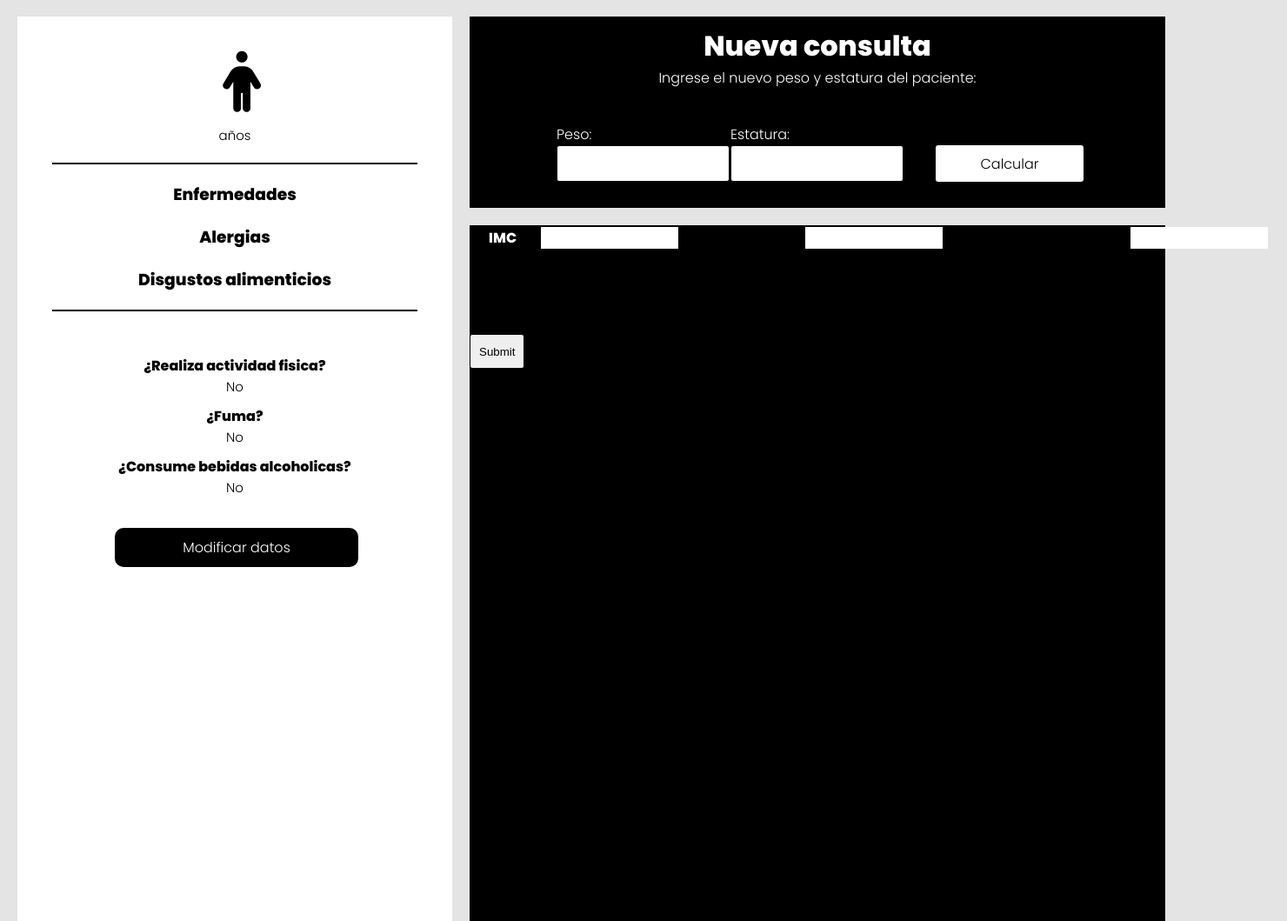
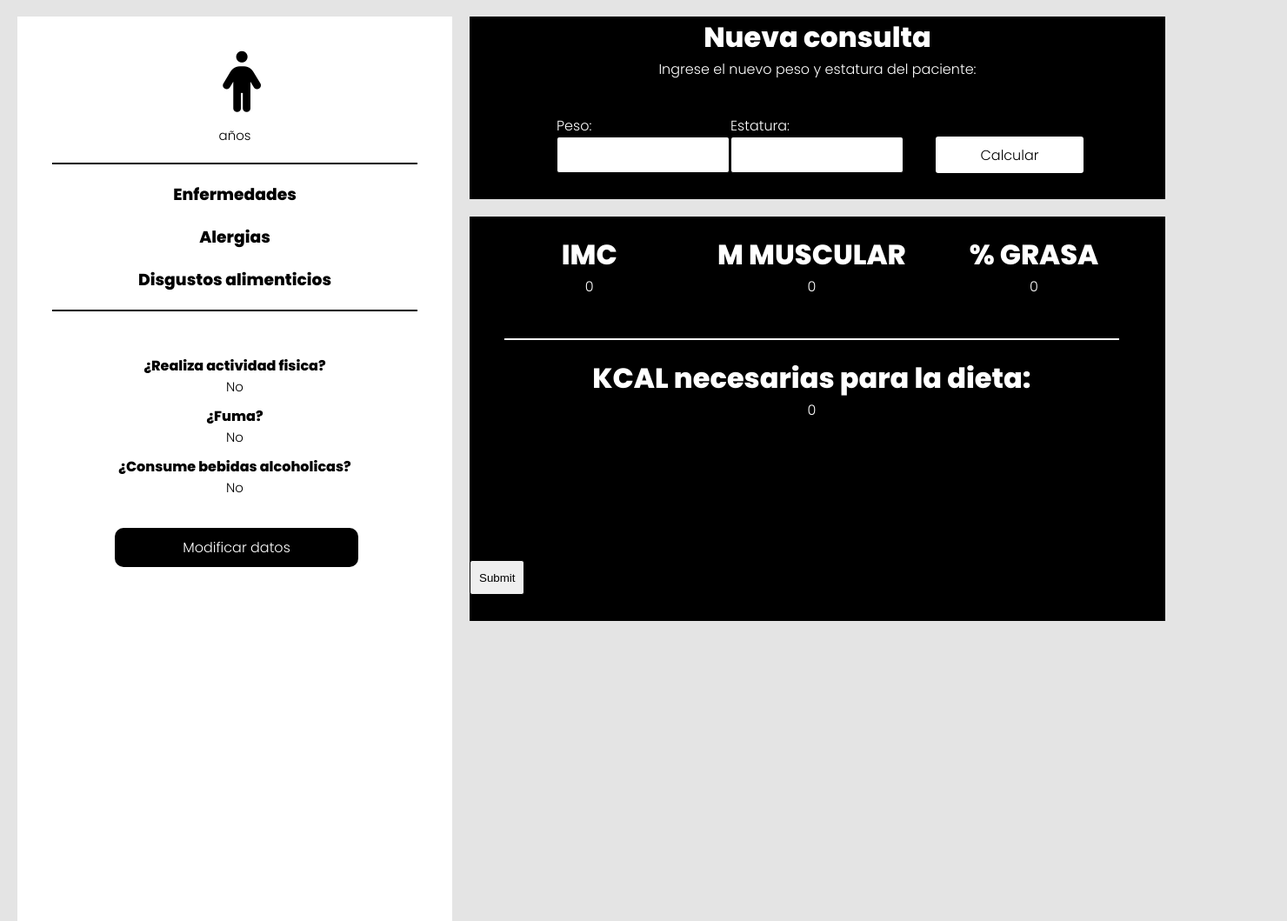
Before and after one commit to fxbelx1/Consultorio-Nutricionista, a PHP site: page /HTML/consulta_paciente.php?prueba= in a window 1480 px wide. Shown: the part 101-1160 px from the top of the page at 87% size. Run offline with PHP 8.4, Linux system fonts and the light colour scheme; data that the repository does not hold is empty; some libraries are stand-ins or nearby versions.

Commit message:
Se agrego el contenedor que muestra los calculos de la consulta

```diff
--- a/CSS/index_diseño.css
+++ b/CSS/index_diseño.css
@@ -390,13 +390,17 @@ header{
     /*border-radius: 1em;*/
     float: right;
     font-family: 'Poppins', sans-serif;
+    /*background-color: black;*/
+}
+
+.uno{
+    margin-bottom: 20px;
     background-color: black;
 }
 
 .calculos h1{
     text-align: center;
     color: white;
-    margin-top: 10px;
 }
 
 .calculos p, .calculos label{
@@ -438,8 +442,38 @@ header{
 
 .calculos1{
     height: 100%;
-    width: 30%;
-    float: left;
+    width: 95%;
+    display: grid;
+    grid-template-columns: 31% 31% 31%;
+    gap: 20px;
+    margin: auto;
+    padding-top: 20px;
+}
+
+.calculos1 div{
+    height: 80px;
+}
+
+.calculos1 div h1{
+    text-align: center;
+    color: white;
+}
+
+.calculos1 .kcal{
+    text-align: center;
+    color: white;
+    grid-row-start: 2;
+    grid-column-start: 1;
+    grid-column-end: 4;
+    height: 150px;
+}
+
+.calculos1 hr{
+    border: solid white 1px;
+}
+
+.cons_form{
+    background-color: black;
 }
 
 .estatura_peso{
--- a/HTML/consulta_paciente.php
+++ b/HTML/consulta_paciente.php
@@ -26,6 +26,8 @@
 <!------------------------ SCRIPT ------------------------->
     <script>
         function calculos(){
+
+            /* Aqui agregar el cambio de display none al div de abajo */
             /**********IMC**********/
             var peso = document.getElementById("peso").value;
             var estatura = document.getElementById("es").value;
@@ -162,7 +164,7 @@
             <!------------------------ CALCULOS ANTROPOMETRICOS (DERECHA) ------------------------->
             <div class="calculos">
                 <!------------------------ ESTATURA Y PESO ------------------------->
-                <form action="pruebas.php" method="POST">
+                <div class="uno">
                     <h1>Nueva consulta</h1>
                     <p>Ingrese el nuevo peso y estatura del paciente:</p>
                     <div class="estatura_peso">
@@ -178,16 +180,35 @@
                             <a href="#" onclick="calculos()"><button class="cons_boton">Calcular</button></a>
                         </div>
                     </div>
-
-                    <div style="width: 100%; height: 20px; background-color:#E4E4E4"></div>
+                </div>
 
                 <!------------------------ ESTATURA Y PESO ------------------------->
 
 
                 <!------------------------ CALCULOS ------------------------->
+                <form action="pruebas.php" method="POST" class="cons_form">
+                    <div class="calculos1">
                         <div>
+                            <h1>IMC</h1>
+                            <p>0</p>
+                        </div>
 
-                        <div class="calculos1" style="margin-left: 20px; width: 900px">
+                        <div>
+                            <h1>M MUSCULAR</h1>
+                            <p>0</p>
+                        </div>
+
+                        <div>
+                            <h1>% GRASA</h1>
+                            <p>0</p>
+                        </div>
+
+                        <div class="kcal">
+                            <hr>
+                            <h1>KCAL necesarias para la dieta:</h1>
+                            <p>0</p>
+                        </div>
+                        <!--
                         <table class="tablas">
                             <tr>
                                 <td style="width: 3%;"><p style="width: 14.28%; font-weight: bold;">IMC</p></td>
@@ -199,7 +220,7 @@
                                 <td style="width: 10%; font-weight: bold;">Masa muscular</td>
                                 <td style="width: 9%;"><p id="masa" style="background-color: white;">0</p></td>
                             </tr>
-                            </table>
+                        </table> -->
                     </div>
                     <!------------------------ CALCULOS ------------------------->
                     <br><br>
@@ -270,7 +291,7 @@
                         </table>
                         <!------------------------ PORCENTAJES ------------------------->
                     </div>
-                    </div>
+
                     <br><br><br>
                     <input type="submit" onclick="prueba()">
                 </form>
```
Lines whose indentation alone changed are shown as unchanged.
